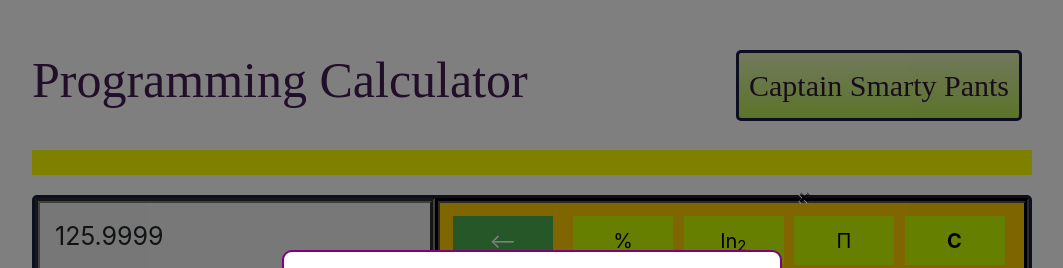
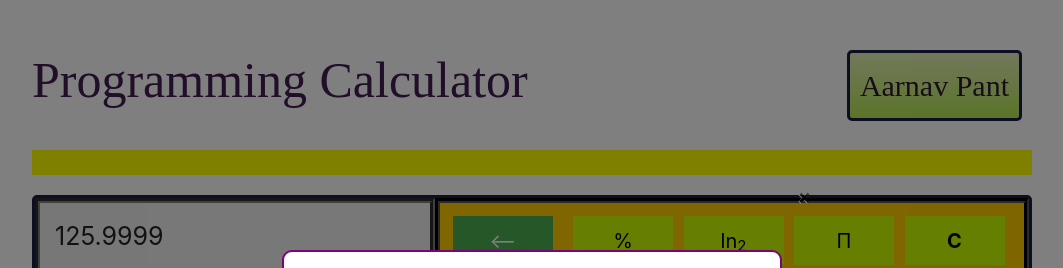
Before and after one commit to abhi-shek2000/ProgrammingCalculator.github.io, a plain HTML site: page index.html in a window 1280 px wide. Both pictures are taken after a click on the button "Click Me". Shown: the top 268 px of the page, without its empty margins (108-1171 px from the left). Drawn offline with nearby package versions, Linux system fonts and the light colour scheme.

Commit message:
Update index.html

```diff
--- a/index.html
+++ b/index.html
@@ -28,7 +28,7 @@
                             <!-- <img src="images\NikhilNaudiyal.jpg" class="d-block w-100"> -->
                         </div>
                         <div class="carousel-item">
-                            <a href="#">Captain Smarty Pants</a>
+                            <a href="#">Aarnav Pant</a>
                             <!-- <img src="images\aarnav.jpg" class="d-block w-100"> -->
                         </div>
                     </div>
```
